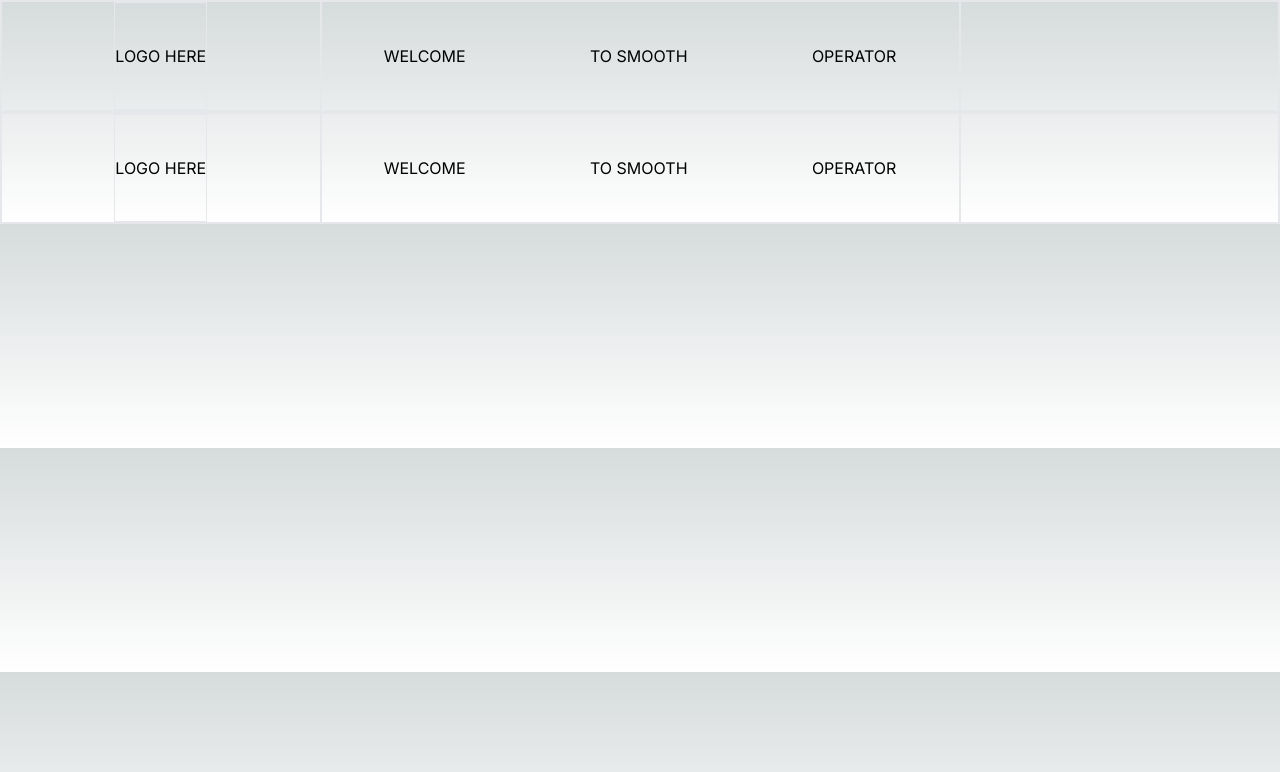
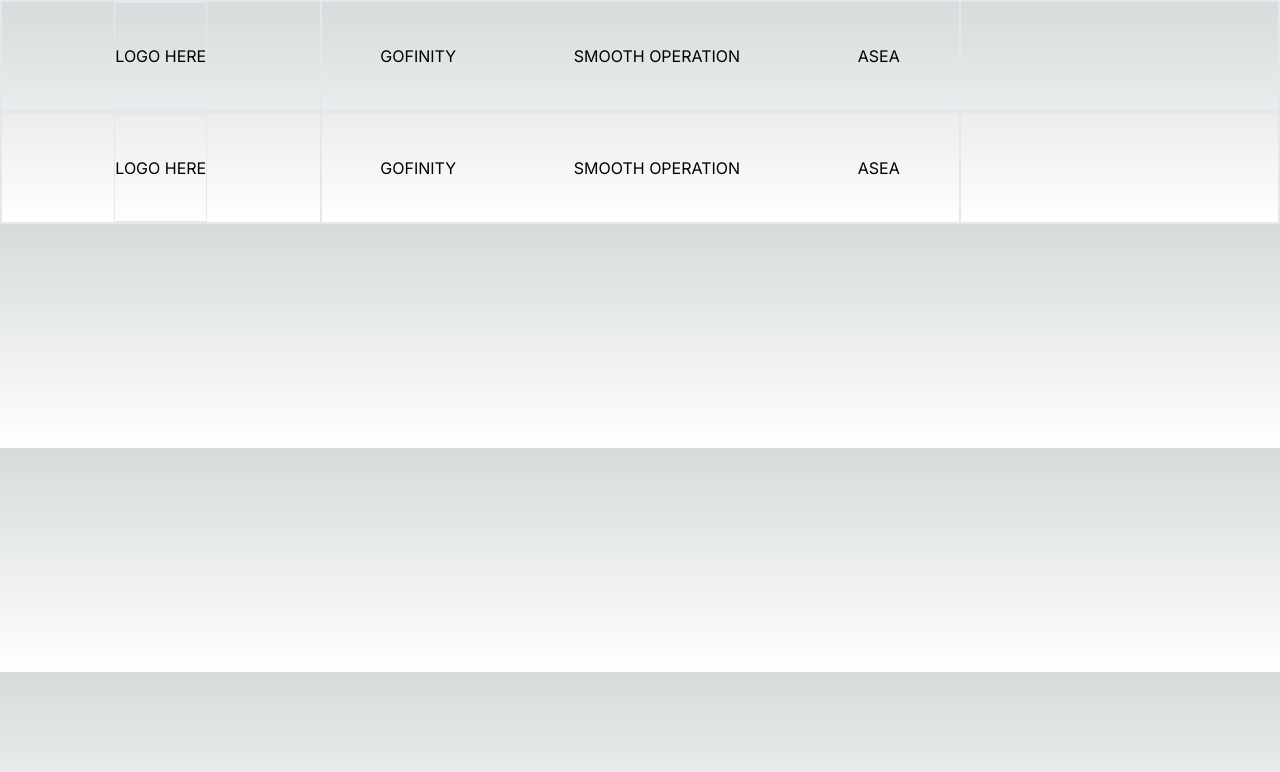
Before and after one commit to JayMy45/smooth-operation, a Next.js app: page /navbar in a window 1280 px wide. Shown: the top 772 px of the page. Built offline with nearby package versions, Linux system fonts and the light colour scheme.

Commit message:
update links on navbar (name, hover, and referrences)

```diff
--- a/app/navbar/page.js
+++ b/app/navbar/page.js
@@ -1,3 +1,5 @@
+import Link from "next/link";
+
 export default function NavBar() {
     return (
         <>
@@ -8,14 +10,18 @@ export default function NavBar() {
                     </div>
                 </div>
                 <div className="flex justify-around items-center w-6/12 border">
-                    <div className="uppercase">
-                        <h1>Welcome </h1>
+                    <div className="hover:border-b">
+                        <Link href="https://shopgofinity.com/?ref=LxaNoOARuhBx4eTS6E4tLcEYhCkfmpkDBXGf68Q1BPGm%2fOqPHE8Oc8IQg%2fxizZUld7rZjYWLIcemQgyAcOWs99XHW4xNMXjqNFpCTOyI57g%3d&prt=BAppufstuQJkjR41dAhfJtHdCd0BYJdU6CP%2fsqJgeibUjP%2f9pcTBp4Rj4ft0icF%2fh2LBGoyIrUYlOS3FqRhO75G6fYXEvTE6tXQ%2fu3tRFOU%3d">
+                            <h2 className="uppercase">gofinity</h2>
+                        </Link>
                     </div>
                     <div className="uppercase">
-                        <h2>to Smooth</h2>
+                        <h1>Smooth Operation</h1>
                     </div>
-                    <div className="uppercase">
-                        <h2>Operator</h2>
+                    <div className="hover:border-b">
+                        <Link href="https://1800386072.myasealive.com/">
+                            <h2 className="uppercase">asea</h2>
+                        </Link>
                     </div>
                 </div>
                 <div className="w-3/12 border">
```
